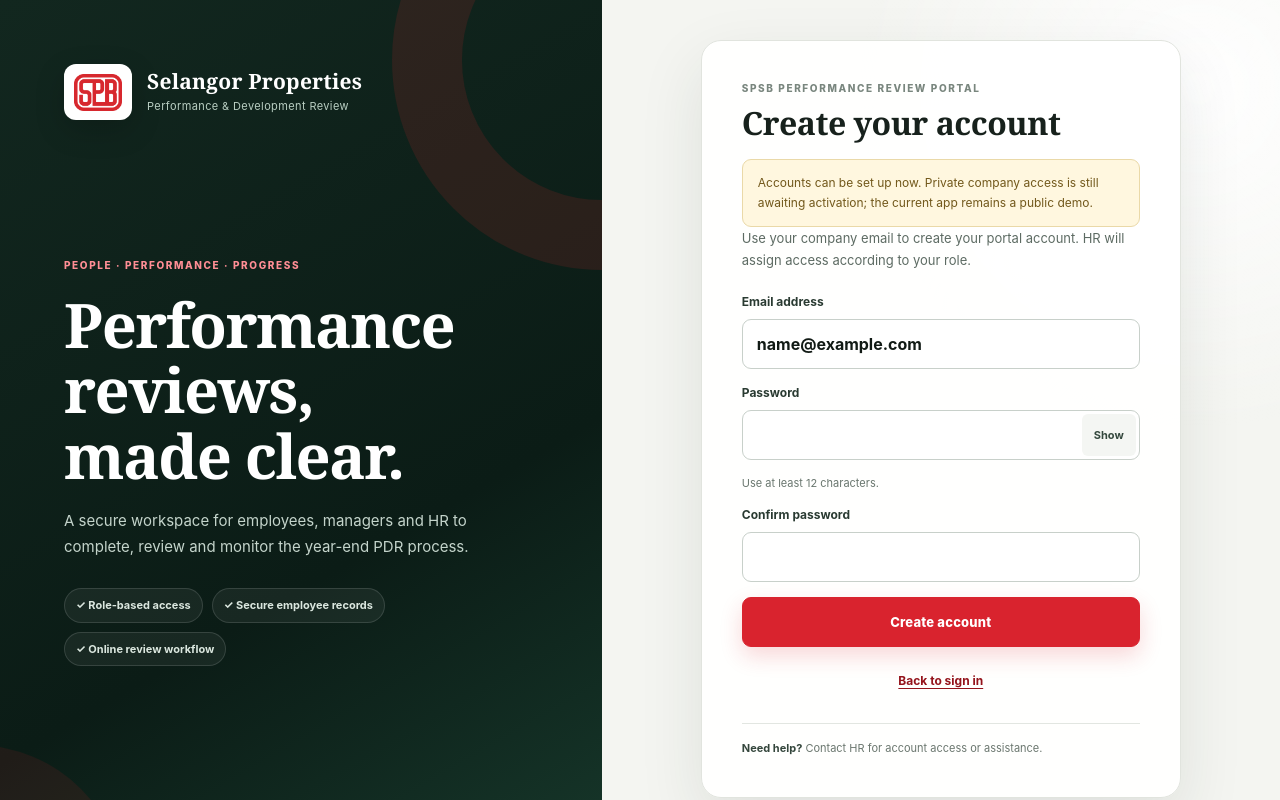
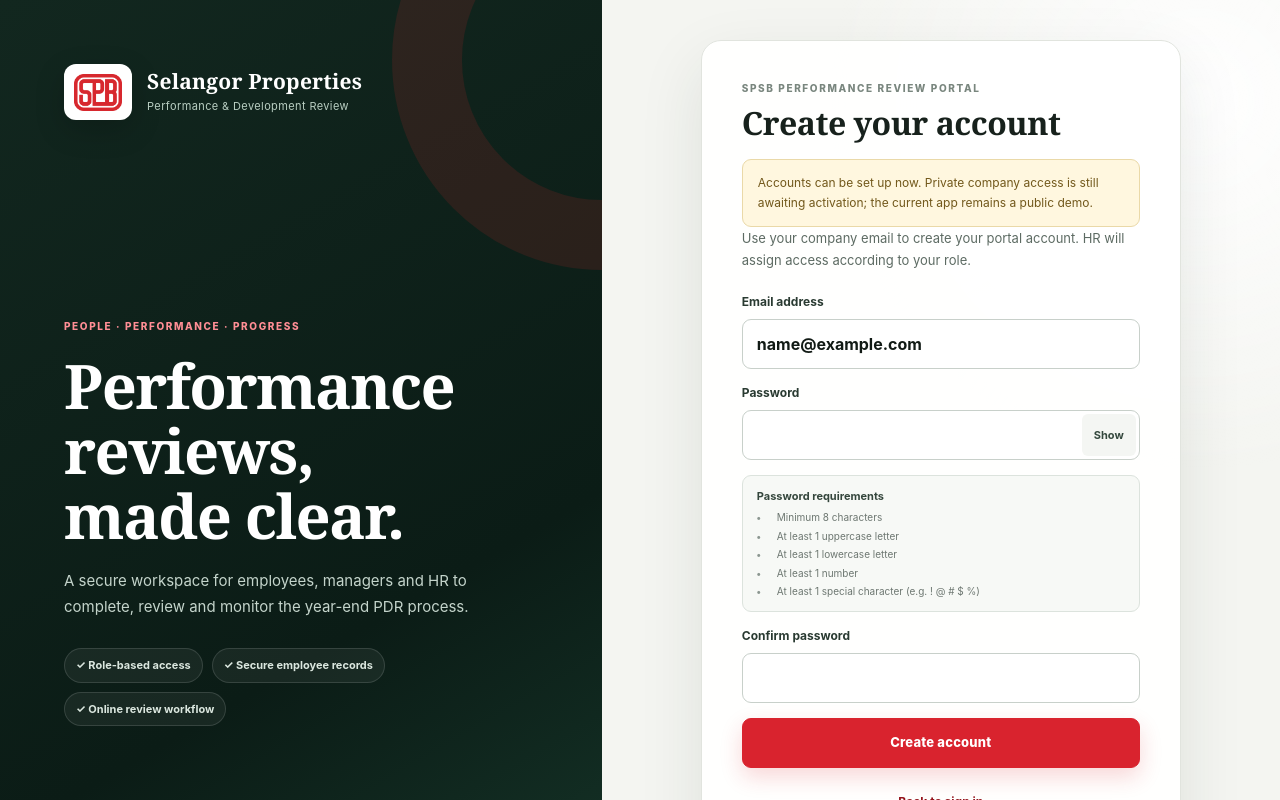
Before and after one commit to Aabrashi03/pms-report, a Next.js app: page /login in a window 1280 px wide. Both pictures are taken after typing "name@example.com", "Sample123" into the empty fields and a click on the button "Create an account". Shown: the top 800 px of the page. Built offline with nearby package versions, Linux system fonts and the light colour scheme; no server answers.

Commit message:
Enforce SPSB password complexity requirements

```diff
--- a/app/login/login.css
+++ b/app/login/login.css
@@ -65,6 +65,13 @@
 .login-card footer strong { color:#34463c; }
 .login-email { overflow-wrap:anywhere; }
 .login-form small { color:#69766e; font-size:11px; }
+.password-requirements { padding:12px 14px; border:1px solid #dce3dd; border-radius:9px; background:#f7f9f6; }
+.password-requirements strong { display:block; margin-bottom:7px; color:#34463c; font-size:11px; }
+.password-requirements ul { display:grid; gap:5px; margin:0; padding:0; list-style:none; }
+.password-requirements li { display:flex; align-items:center; gap:7px; color:#6d7771; font-size:10px; line-height:1.35; }
+.password-requirements li span { width:13px; color:#8b9690; font-weight:900; }
+.password-requirements li.is-met { color:#1d603b; }
+.password-requirements li.is-met span { color:#2d8b55; }
 .login-privacy { width:100%; max-width:480px; margin:17px 0 0; text-align:center; color:#7b857f; font-size:10px; letter-spacing:.025em; }
 .login-version { position:absolute; right:18px; bottom:12px; color:#89938d; font-size:9px; letter-spacing:.035em; white-space:nowrap; }
 .login-mobile-logo { display:none; }
--- a/app/login/page.tsx
+++ b/app/login/page.tsx
@@ -4,6 +4,8 @@ import { useEffect, useState } from 'react';
 import { createClient } from '@/lib/supabase/client';
 import { teamsEnabled } from '@/lib/data/team';
 import { safeAuthDestination } from '@/lib/auth-redirect';
+import { passwordPolicyError } from '@/lib/password-policy';
+import { PasswordRequirements } from '@/components/password-requirements';
 import './login.css';
 
 type Mode = 'signin'|'register'|'forgot';
@@ -46,6 +48,7 @@ export default function LoginPage() {
   function switchMode(value:Mode){setMode(value);setShow(false);setPassword('');setConfirm('');setError('');setMessage('');}
   async function submit(event:React.FormEvent){
     event.preventDefault();setError('');setMessage('');
+    if(mode==='register'){const policyError=passwordPolicyError(password);if(policyError){setError(policyError);return;}}
     if(mode==='register'&&password!==confirm){setError('The passwords do not match.');return;}
     setBusy(true);
     try {
@@ -75,7 +78,7 @@ export default function LoginPage() {
     {checking?<p role="status">Checking your session…</p>:signedIn?<><p>Signed in as <strong className="login-email">{signedIn}</strong>.</p><Link className="login-primary" href={teamsEnabled?'/':'/team'}>{teamsEnabled?'Open workspace':'View access status'}</Link><button className="login-text" disabled={busy} onClick={signOut}>Sign out</button></>:<>
       <p className="login-description">{mode==='signin'?'Enter your company email and password to continue.':mode==='register'?'Use your company email to create your portal account. HR will assign access according to your role.':'Enter your company email and we will send you a secure reset link.'}</p>
       <form onSubmit={submit} className="login-form"><label>Email address<input type="email" required autoComplete="email" value={email} disabled={busy} onChange={e=>setEmail(e.target.value)} placeholder="name@selangorproperties.com.my"/></label>
-      {mode!=='forgot'&&<><label>Password<span className="login-password"><input type={show?'text':'password'} required minLength={mode==='register'?12:undefined} autoComplete={mode==='register'?'new-password':'current-password'} value={password} disabled={busy} onChange={e=>setPassword(e.target.value)}/><button type="button" aria-label={show?'Hide password':'Show password'} aria-pressed={show} onClick={()=>setShow(!show)}>{show?'Hide':'Show'}</button></span></label>{mode==='register'&&<><small>Use at least 12 characters.</small><label>Confirm password<input type="password" required minLength={12} autoComplete="new-password" value={confirm} disabled={busy} onChange={e=>setConfirm(e.target.value)}/></label></>}</>}
+      {mode!=='forgot'&&<><label>Password<span className="login-password"><input type={show?'text':'password'} required minLength={mode==='register'?8:undefined} autoComplete={mode==='register'?'new-password':'current-password'} value={password} disabled={busy} onChange={e=>setPassword(e.target.value)}/><button type="button" aria-label={show?'Hide password':'Show password'} aria-pressed={show} onClick={()=>setShow(!show)}>{show?'Hide':'Show'}</button></span></label>{mode==='register'&&<><PasswordRequirements password={password}/><label>Confirm password<input type="password" required minLength={8} autoComplete="new-password" value={confirm} disabled={busy} onChange={e=>setConfirm(e.target.value)}/></label></>}</>}
       {mode==='signin'&&<button type="button" className="login-text forgot-link" disabled={busy} onClick={()=>switchMode('forgot')}>Forgot password?</button>}
       <button className="login-primary" disabled={busy}>{busy?'Please wait…':mode==='register'?'Create account':mode==='forgot'?'Send reset link':'Sign in'}</button></form>
       <div className="login-switch">{mode==='signin'?<>First time here? <button className="login-text" disabled={busy} onClick={()=>switchMode('register')}>Create an account</button></>:<button className="login-text" disabled={busy} onClick={()=>switchMode('signin')}>Back to sign in</button>}</div>
--- a/app/reset-password/page.tsx
+++ b/app/reset-password/page.tsx
@@ -2,10 +2,12 @@
 import Link from 'next/link';
 import { useEffect,useState } from 'react';
 import { createClient } from '@/lib/supabase/client';
+import { passwordPolicyError } from '@/lib/password-policy';
+import { PasswordRequirements } from '@/components/password-requirements';
 import '../login/login.css';
 export default function ResetPasswordPage(){
   const [ready,setReady]=useState(false),[checking,setChecking]=useState(true),[password,setPassword]=useState(''),[confirm,setConfirm]=useState(''),[busy,setBusy]=useState(false),[error,setError]=useState(''),[done,setDone]=useState(false);
   useEffect(()=>{createClient().auth.getUser().then(({data,error})=>setReady(!error&&!!data.user)).catch(()=>setReady(false)).finally(()=>setChecking(false));},[]);
-  async function save(event:React.FormEvent){event.preventDefault();setError('');if(password!==confirm){setError('The passwords do not match.');return;}setBusy(true);try{const auth=createClient().auth;const {error}=await auth.updateUser({password});if(error){setError('Could not change the password. Request a new reset link or try a different password.');return;}setPassword('');setConfirm('');const result=await auth.signOut();if(result.error){setError('Password updated, but sign-out could not be completed. Go to the sign-in page to manage your session.');setReady(false);return;}setDone(true);}catch{setError('Connection failed. Please try again.');}finally{setBusy(false);}}
-  return <main className="login-screen login-standalone"><section className="login-panel"><div className="login-card"><p className="login-eyebrow">PMS Executive Suite</p><h2>Choose a new password</h2>{checking?<p role="status">Verifying your session…</p>:done?<p role="status" className="login-message">Your password has been updated. Sign in again with your new password.</p>:!ready?<p className="login-notice">Open a valid password-reset email in this browser before setting your password.</p>:<form onSubmit={save} className="login-form"><label>New password<input type="password" autoComplete="new-password" minLength={12} required value={password} disabled={busy} onChange={e=>setPassword(e.target.value)}/></label><label>Confirm new password<input type="password" autoComplete="new-password" minLength={12} required value={confirm} disabled={busy} onChange={e=>setConfirm(e.target.value)}/></label><small>Use at least 12 characters.</small><button className="login-primary" disabled={busy}>{busy?'Updating…':'Update password'}</button></form>}{error&&<p role="alert" className="login-error">{error}</p>}<Link className="login-text" href="/login">Back to sign in</Link></div></section></main>;
+  async function save(event:React.FormEvent){event.preventDefault();setError('');const policyError=passwordPolicyError(password);if(policyError){setError(policyError);return;}if(password!==confirm){setError('The passwords do not match.');return;}setBusy(true);try{const auth=createClient().auth;const {error}=await auth.updateUser({password});if(error){setError('Could not change the password. Request a new reset link or try a different password.');return;}setPassword('');setConfirm('');const result=await auth.signOut();if(result.error){setError('Password updated, but sign-out could not be completed. Go to the sign-in page to manage your session.');setReady(false);return;}setDone(true);}catch{setError('Connection failed. Please try again.');}finally{setBusy(false);}}
+  return <main className="login-screen login-standalone"><section className="login-panel"><div className="login-card"><p className="login-eyebrow">PMS Executive Suite</p><h2>Choose a new password</h2>{checking?<p role="status">Verifying your session…</p>:done?<p role="status" className="login-message">Your password has been updated. Sign in again with your new password.</p>:!ready?<p className="login-notice">Open a valid password-reset email in this browser before setting your password.</p>:<form onSubmit={save} className="login-form"><label>New password<input type="password" autoComplete="new-password" minLength={8} required value={password} disabled={busy} onChange={e=>setPassword(e.target.value)}/></label><PasswordRequirements password={password}/><label>Confirm new password<input type="password" autoComplete="new-password" minLength={8} required value={confirm} disabled={busy} onChange={e=>setConfirm(e.target.value)}/></label><button className="login-primary" disabled={busy}>{busy?'Updating…':'Update password'}</button></form>}{error&&<p role="alert" className="login-error">{error}</p>}<Link className="login-text" href="/login">Back to sign in</Link></div></section></main>;
 }
--- /dev/null
+++ b/components/password-requirements.tsx
@@ -0,0 +1,5 @@
+import { passwordRequirementResults } from '@/lib/password-policy';
+
+export function PasswordRequirements({password}:{password:string}){
+  return <section className="password-requirements" aria-label="Password requirements"><strong>Password requirements</strong><ul>{passwordRequirementResults(password).map(rule=><li className={rule.met?'is-met':''} key={rule.id}><span aria-hidden>{rule.met?'✓':'•'}</span>{rule.label}</li>)}</ul></section>;
+}
--- /dev/null
+++ b/lib/password-policy.ts
@@ -0,0 +1,16 @@
+export const PASSWORD_REQUIREMENTS=[
+  {id:'length',label:'Minimum 8 characters',test:(password:string)=>password.length>=8},
+  {id:'uppercase',label:'At least 1 uppercase letter',test:(password:string)=>/[A-Z]/.test(password)},
+  {id:'lowercase',label:'At least 1 lowercase letter',test:(password:string)=>/[a-z]/.test(password)},
+  {id:'number',label:'At least 1 number',test:(password:string)=>/[0-9]/.test(password)},
+  {id:'special',label:'At least 1 special character (e.g. ! @ # $ %)',test:(password:string)=>/[^A-Za-z0-9\s]/.test(password)},
+] as const;
+
+export function passwordRequirementResults(password:string){
+  return PASSWORD_REQUIREMENTS.map(rule=>({id:rule.id,label:rule.label,met:rule.test(password)}));
+}
+
+export function passwordPolicyError(password:string){
+  const missing=passwordRequirementResults(password).filter(rule=>!rule.met);
+  return missing.length?`Password requirements not met: ${missing.map(rule=>rule.label.toLowerCase()).join('; ')}.`:'';
+}
```
Also changed, not shown: 1 other file (tests, documents, lock files or other folders).
